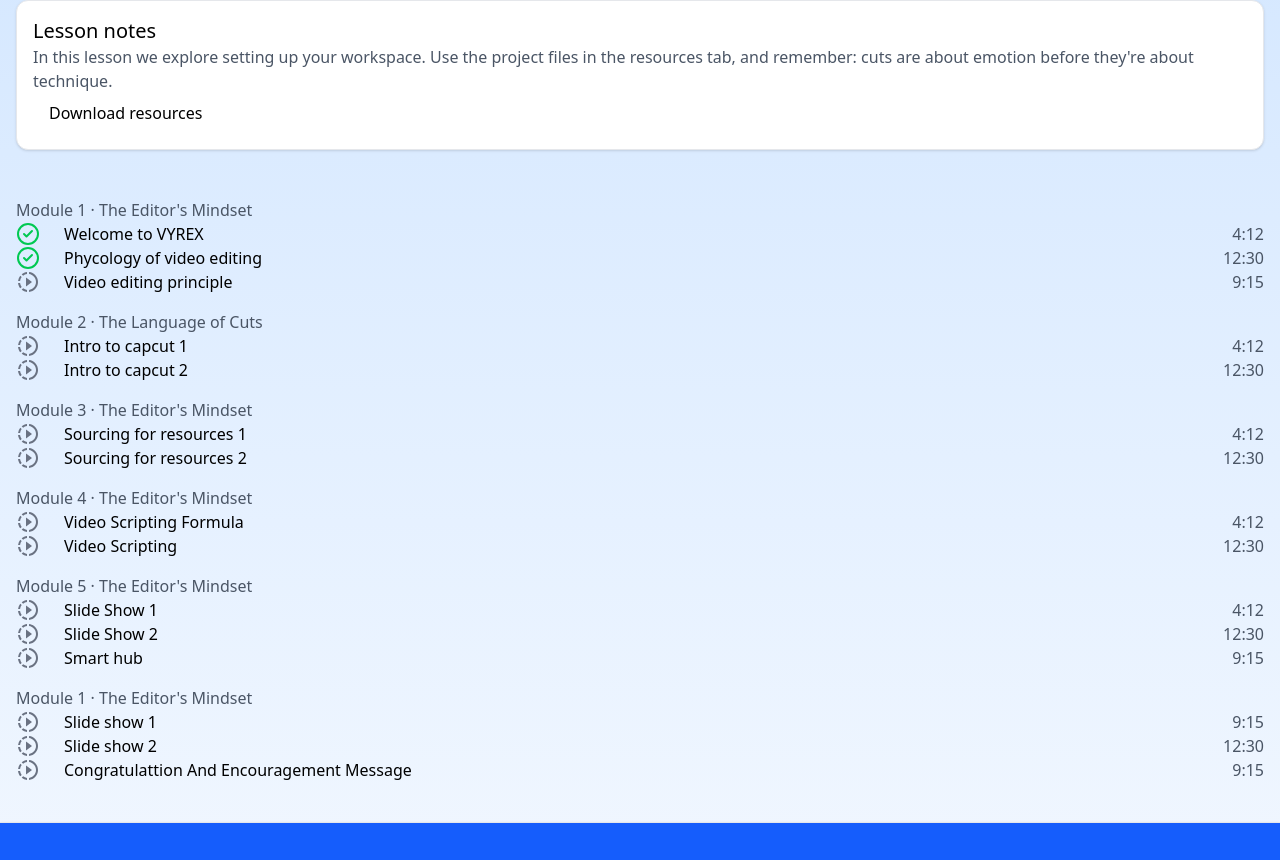
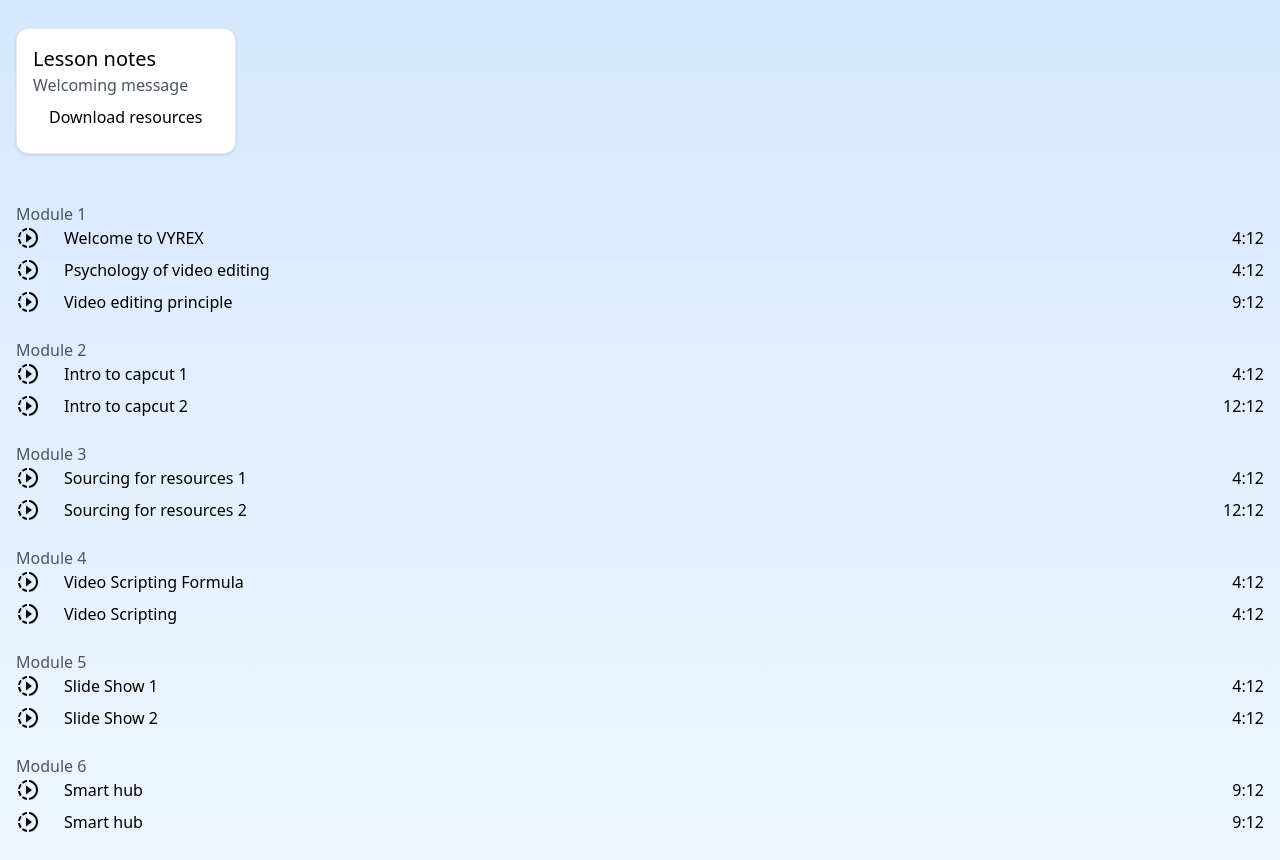
Before and after one commit to ADEDANCE/vyrex, a Next.js app: page /Beginner in a window 1280 px wide. Shown: the part 900-1760 px from the top of the page. Built offline with nearby package versions, Linux system fonts and the light colour scheme.

Commit message:
Refractor:make page dynamic

```diff
--- a/app/Beginner/page.tsx
+++ b/app/Beginner/page.tsx
@@ -1,34 +1,274 @@
+"use client";
+
 import { CircleCheck } from "lucide-react";
 import Button from "../components/Button";
 import { MdOutlineSlowMotionVideo } from "react-icons/md";
+import { useState } from "react";
 
 export default function page() {
+  const modules = [
+    {
+      title: "Module 1",
+      lessons: [
+        {
+          id: 1,
+          title: "Welcome to VYREX",
+          videoUrl: "/welcome.mp4",
+          duration: "4:12",
+          completed: false,
+          notes: "Welcoming message",
+          resources: "file.pdf",
+        },
+        {
+          id: 2,
+          title: "Psychology of video editing",
+          videoUrl: "/welcome.mp4",
+          duration: "4:12",
+          completed: false,
+          notes:
+            "In this lesson we explore how great editors think. Use the project files in the resources tab, and remember: cuts are about emotion before they're about technique.",
+          resources: "file.pdf",
+        },
+        {
+          id: 3,
+          title: "Video editing principle",
+          videoUrl: "/welcome.mp4",
+          duration: "9:12",
+          completed: false,
+          notes:
+            "In this lesson we explore Video editing principle. Use the project files in the resources tab, and remember: cuts are about emotion before they're about technique.",
+          resources: "file.pdf",
+        },
+      ],
+    },
+
+    {
+      title: "Module 2",
+      lessons: [
+        {
+          id: 4,
+          title: "Intro to capcut 1",
+          videoUrl: "/welcome.mp4",
+          duration: "4:12",
+          completed: false,
+          notes: "Welcoming message",
+          resources: "file.pdf",
+        },
+        {
+          id: 5,
+          title: "Intro to capcut 2",
+          videoUrl: "/welcome.mp4",
+          duration: "12:12",
+          completed: false,
+          notes:
+            "In this lesson we explore how great editors think. Use the project files in the resources tab, and remember: cuts are about emotion before they're about technique.",
+          resources: "file.pdf",
+        },
+      ],
+    },
+
+    {
+      title: "Module 3",
+      lessons: [
+        {
+          id: 6,
+          title: "Sourcing for resources 1",
+          videoUrl: "/welcome.mp4",
+          duration: "4:12",
+          completed: false,
+          notes: "Welcoming message",
+          resources: "file.pdf",
+        },
+        {
+          id: 7,
+          title: "Sourcing for resources 2",
+          videoUrl: "/welcome.mp4",
+          duration: "12:12",
+          completed: false,
+          notes:
+            "In this lesson we explore how great editors think. Use the project files in the resources tab, and remember: cuts are about emotion before they're about technique.",
+          resources: "file.pdf",
+        },
+      ],
+    },
+
+    {
+      title: "Module 4",
+      lessons: [
+        {
+          id: 8,
+          title: "Video Scripting Formula",
+          videoUrl: "/welcome.mp4",
+          duration: "4:12",
+          completed: false,
+          notes: "Welcoming message",
+          resources: "file.pdf",
+        },
+        {
+          id: 9,
+          title: "Video Scripting",
+          videoUrl: "/welcome.mp4",
+          duration: "4:12",
+          completed: false,
+          notes:
+            "In this lesson we explore how great editors think. Use the project files in the resources tab, and remember: cuts are about emotion before they're about technique.",
+          resources: "file.pdf",
+        },
+      ],
+    },
+
+    {
+      title: "Module 5",
+      lessons: [
+        {
+          id: 10,
+          title: "Slide Show 1",
+          videoUrl: "/welcome.mp4",
+          duration: "4:12",
+          completed: false,
+          notes: "Welcoming message",
+          resources: "file.pdf",
+        },
+        {
+          id: 11,
+          title: "Slide Show 2",
+          videoUrl: "/welcome.mp4",
+          duration: "4:12",
+          completed: false,
+          notes:
+            "In this lesson we explore how great editors think. Use the project files in the resources tab, and remember: cuts are about emotion before they're about technique.",
+          resources: "file.pdf",
+        },
+      ],
+    },
+
+    {
+      title: "Module 6",
+      lessons: [
+        {
+          id: 12,
+          title: "Smart hub",
+          videoUrl: "/welcome.mp4",
+          duration: "9:12",
+          completed: false,
+          notes:
+            "In this lesson we explore Video editing principle. Use the project files in the resources tab, and remember: cuts are about emotion before they're about technique.",
+          resources: "file.pdf",
+        },
+        {
+          id: 13,
+          title: "Smart hub",
+          videoUrl: "/welcome.mp4",
+          duration: "9:12",
+          completed: false,
+          notes:
+            "In this lesson we explore Video editing principle. Use the project files in the resources tab, and remember: cuts are about emotion before they're about technique.",
+          resources: "file.pdf",
+        },
+      ],
+    },
+  ];
+
+  const [currentLesson, setCurrentLesson] = useState(modules[0].lessons[0]);
+
+  // mark completed state
+  const [courseModules, setCourseModules] = useState(modules);
+
+  // mark completed logic
+  const markAsCompleted = () => {
+    const updated = courseModules.map((module) => ({
+      ...module,
+      lessons: module.lessons.map((lesson) =>
+        lesson.id === currentLesson.id
+          ? { ...lesson, completed: true }
+          : lesson,
+      ),
+    }));
+
+    setCourseModules(updated);
+
+    // update currentLesson reference
+    const newLesson = updated
+      .flatMap((m) => m.lessons)
+      .find((l) => l.id === currentLesson.id);
+
+    if (newLesson) {
+      setCurrentLesson(newLesson);
+    }
+  };
+  // next tutorial
+  const goToNextLesson = () => {
+    for (let i = 0; i < courseModules.length; i++) {
+      const module = courseModules[i];
+
+      const lessonIndex = module.lessons.findIndex(
+        (l) => l.id === currentLesson.id,
+      );
+
+      if (lessonIndex !== -1) {
+        //  Case 1: Next lesson exists in same module
+        if (module.lessons[lessonIndex + 1]) {
+          setCurrentLesson(module.lessons[lessonIndex + 1]);
+          return;
+        }
+
+        // Case 2: Move to next module
+        if (courseModules[i + 1]) {
+          setCurrentLesson(courseModules[i + 1].lessons[0]);
+          return;
+        }
+
+        //  Case 3: End of course
+        alert("Course completed 🎉");
+        return;
+      }
+    }
+  };
+
+  // save progress
+  //   const saveProgress = (modules, currentLesson) => {
+  //   const completedLessons = modules
+  //     .flatMap((m) => m.lessons)
+  //     .filter((l) => l.completed)
+  //     .map((l) => l.id);
+
+  //   const data = {
+  //     currentLessonId: currentLesson.id,
+  //     completedLessons,
+  //   };
+
+  //   localStorage.setItem("vyrex-progress", JSON.stringify(data));
+  // };
+
   return (
     <section className=" bg-linear-to-b from-blue-200 to-blue-50 w-full py-10 px-4 ">
       <div className=" flex flex-col items-start ">
         <p className=" text-gray-600">Editing Foundations</p>
         <h2 className=" font-medium text-black text-2xl">Welcome to VYREX</h2>
 
-        <video className=" mt-7 rounded-lg w-full" src=""></video>
+        <video
+          className="mt-7 rounded-lg w-full"
+          src={currentLesson?.videoUrl}
+          controls
+        />
 
-        <div className=" flex gap-6">
+        <div className=" flex gap-6 mt-7">
           <Button
-            children="Mark as completed"
+            children={
+              currentLesson?.completed ? "Completed " : "Mark as completed"
+            }
+            onClick={markAsCompleted}
             className=" bg-linear-to-r from-blue-500 to-blue-300 rounded-xl"
           />
 
-          <Button children="Next lesson" />
+          <Button children="Next lesson" onClick={goToNextLesson} />
         </div>
 
         {/* lesson notes */}
         <div className=" mt-10 py-4 px-4 text-start border border-gray-200 shadow bg-white rounded-xl">
           <h3 className=" font-medium text-xl">Lesson notes</h3>
 
-          <p className=" text-gray-600">
-            In this lesson we explore setting up your workspace. Use the project
-            files in the resources tab, and remember: cuts are about emotion
-            before they're about technique.
-          </p>
+          <p className="text-gray-600">{currentLesson?.notes}</p>
 
           <Button children="Download resources" />
         </div>
@@ -37,158 +277,33 @@ export default function page() {
         <h3 className=" mt-8  text-gray-600 font-medium"></h3>
 
         {/* Module 1 */}
-        <div className=" mt-4 w-full">
-          <p className=" text-gray-600">Module 1 · The Editor's Mindset</p>
+        {courseModules.map((module, moduleIndex) => (
+          <div key={moduleIndex} className=" mt-4 w-full">
+            <p className=" text-gray-600">{module.title}</p>
 
-          <div className=" flex justify-between">
-            <div className=" flex gap-6">
-              <CircleCheck className=" text-green-500" />
-              <p>Welcome to VYREX</p>
-            </div>
-            <p className=" text-gray-600">4:12</p>
+            {module.lessons.map((lesson) => (
+              <div
+                key={lesson.id}
+                onClick={() => setCurrentLesson(lesson)}
+                className={`flex justify-between cursor-pointer ${
+                  currentLesson?.id === lesson.id ? "bg-blue-100" : ""
+                }`}
+              >
+                <div className="flex gap-6 mb-2">
+                  {lesson.completed ? (
+                    <CircleCheck className="text-green-500 text-2xl" />
+                  ) : (
+                    <MdOutlineSlowMotionVideo className="text-2xl" />
+                  )}
+
+                  <p>{lesson.title}</p>
+                </div>
+
+                <p>{lesson.duration}</p>
+              </div>
+            ))}
           </div>
-
-          <div className=" flex justify-between">
-            <div className=" flex gap-6">
-              <CircleCheck className=" text-green-500" />
-              <p>Phycology of video editing</p>
-            </div>
-            <p className=" text-gray-600">12:30</p>
-          </div>
-
-          <div className=" flex justify-between">
-            <div className=" flex gap-6">
-              <MdOutlineSlowMotionVideo className=" text-gray-500 text-2xl" />
-              <p>Video editing principle</p>
-            </div>
-            <p className=" text-gray-600">9:15</p>
-          </div>
-        </div>
-
-        {/* Module 2 */}
-        <div className=" mt-4 w-full">
-          <p className=" text-gray-600">Module 2 · The Language of Cuts</p>
-
-          <div className=" flex justify-between">
-            <div className=" flex gap-6">
-              <MdOutlineSlowMotionVideo className=" text-gray-500 text-2xl" />
-
-              <p>Intro to capcut 1</p>
-            </div>
-            <p className=" text-gray-600">4:12</p>
-          </div>
-
-          <div className=" flex justify-between">
-            <div className=" flex gap-6">
-              <MdOutlineSlowMotionVideo className=" text-gray-500 text-2xl" />
-
-              <p>Intro to capcut 2</p>
-            </div>
-            <p className=" text-gray-600">12:30</p>
-          </div>
-        </div>
-
-        {/* Module 3 */}
-        <div className=" mt-4 w-full">
-          <p className=" text-gray-600">Module 3 · The Editor's Mindset</p>
-
-          <div className=" flex justify-between">
-            <div className=" flex gap-6">
-              <MdOutlineSlowMotionVideo className=" text-gray-500 text-2xl" />
-              <p>Sourcing for resources 1 </p>
-            </div>
-            <p className=" text-gray-600">4:12</p>
-          </div>
-
-          <div className=" flex justify-between">
-            <div className=" flex gap-6">
-              <MdOutlineSlowMotionVideo className=" text-gray-500 text-2xl" />
-              <p>Sourcing for resources 2 </p>
-            </div>
-            <p className=" text-gray-600">12:30</p>
-          </div>
-        </div>
-
-        {/* Module 4 */}
-        <div className=" mt-4 w-full">
-          <p className=" text-gray-600">Module 4 · The Editor's Mindset</p>
-
-          <div className=" flex justify-between">
-            <div className=" flex gap-6">
-              <MdOutlineSlowMotionVideo className=" text-gray-500 text-2xl" />
-              <p>Video Scripting Formula</p>
-            </div>
-            <p className=" text-gray-600">4:12</p>
-          </div>
-
-          <div className=" flex justify-between">
-            <div className=" flex gap-6">
-              <MdOutlineSlowMotionVideo className=" text-gray-500 text-2xl" />
-              <p>Video Scripting</p>
-            </div>
-            <p className=" text-gray-600">12:30</p>
-          </div>
-        </div>
-
-        {/* Module 5 */}
-        <div className=" mt-4 w-full">
-          <p className=" text-gray-600">Module 5 · The Editor's Mindset</p>
-
-          <div className=" flex justify-between">
-            <div className=" flex gap-6">
-              <MdOutlineSlowMotionVideo className=" text-gray-500 text-2xl" />
-              <p>Slide Show 1</p>
-            </div>
-            <p className=" text-gray-600">4:12</p>
-          </div>
-
-          <div className=" flex justify-between">
-            <div className=" flex gap-6">
-              <MdOutlineSlowMotionVideo className=" text-gray-500 text-2xl" />
-              <p>Slide Show 2</p>
-            </div>
-            <p className=" text-gray-600">12:30</p>
-          </div>
-
-          <div className=" flex justify-between">
-            <div className=" flex gap-6">
-              <MdOutlineSlowMotionVideo className=" text-gray-500 text-2xl" />
-              <p>Smart hub </p>
-            </div>
-            <p className=" text-gray-600">9:15</p>
-          </div>
-        </div>
-
-        {/* Module 6 */}
-        <div className=" mt-4 w-full">
-          <p className=" text-gray-600">Module 1 · The Editor's Mindset</p>
-
-          <div className=" flex justify-between">
-            <div className=" flex gap-6">
-              <MdOutlineSlowMotionVideo className=" text-gray-500 text-2xl" />
-              <p>Slide show 1 </p>
-            </div>
-            <p className=" text-gray-600">9:15</p>
-          </div>
-
-          <div className=" flex justify-between">
-            <div className=" flex gap-6">
-              <MdOutlineSlowMotionVideo className=" text-gray-500 text-2xl" />
-              <p>Slide show 2 </p>
-            </div>
-
-            <p className=" text-gray-600">12:30</p>
-          </div>
-
-          <div className=" flex justify-between">
-            <div className=" flex gap-6">
-              <MdOutlineSlowMotionVideo className=" text-gray-500 text-2xl" />
-              <p>Congratulattion And Encouragement Message </p>
-            </div>
-
-            <p className=" text-gray-600">9:15</p>
-          </div>
-        </div>
+        ))}
       </div>
     </section>
   );
```
